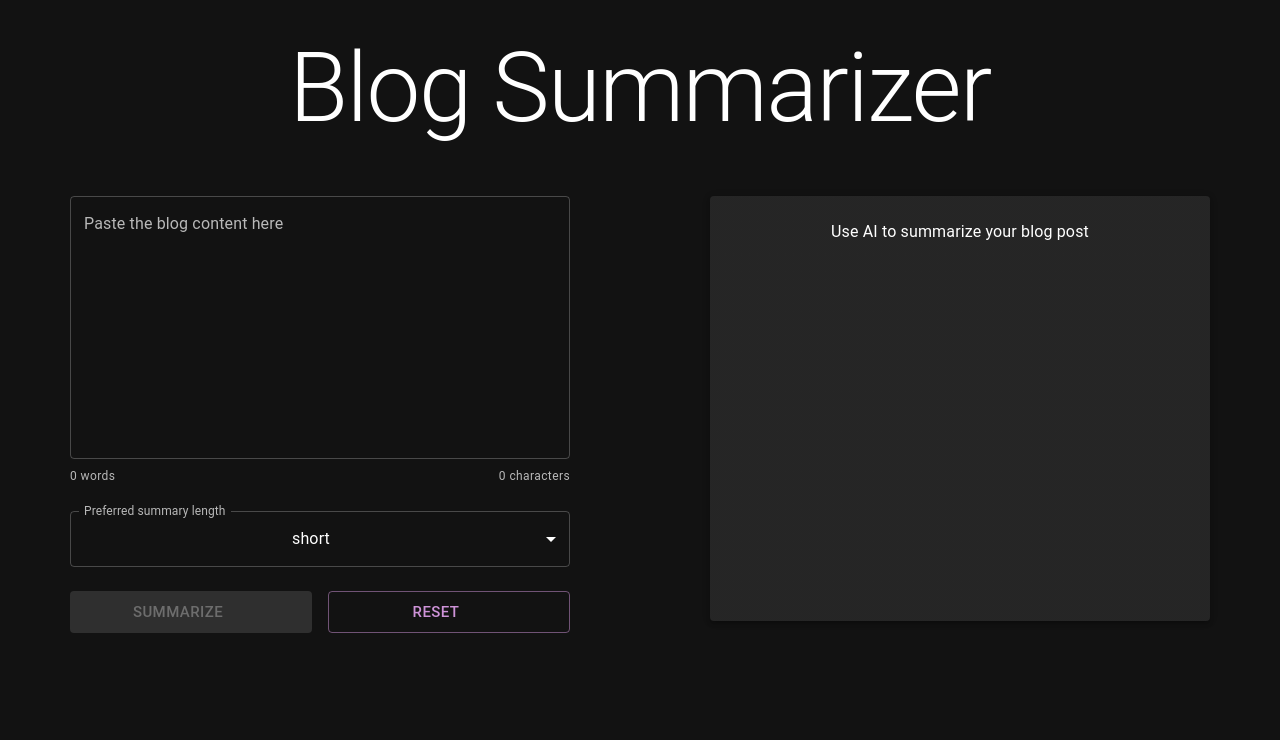
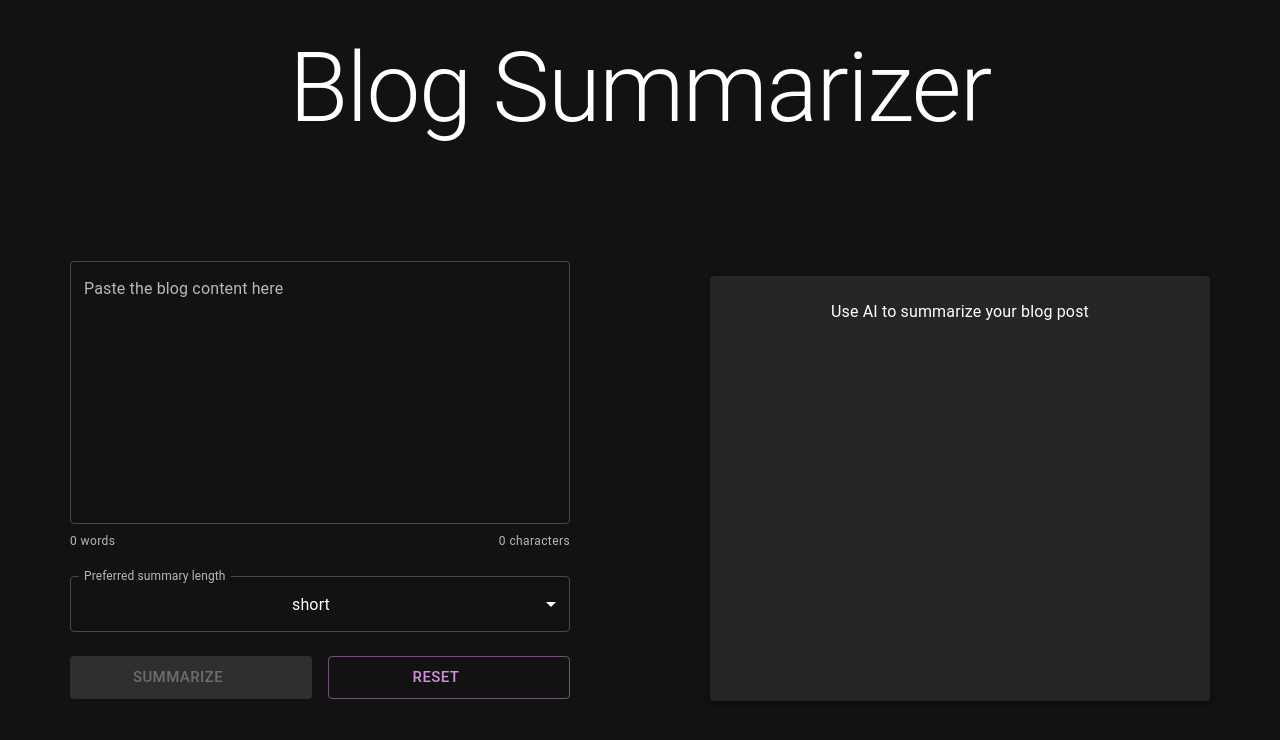
Before and after one commit to balayokesh/blog-summarizer, a React app in the folder frontend/: page / in a window 1280 px wide. Shown: the top 740 px of the page. Built offline with nearby package versions, Linux system fonts and the light colour scheme; some icons are missing; the HTML template or start-up script is replaced by a standard one.

Commit message:
Refactor layout styles for form and summary sections to improve alignment and spacing

```diff
--- a/frontend/src/App.css
+++ b/frontend/src/App.css
@@ -12,9 +12,10 @@
 .form-section, .summary-section {
   flex: 1;
   min-height: 300px;
-  margin-top: 20px;
   display: flex;
   justify-content: center;
+  align-items: center;
+  margin: auto;
 }
 
 .summary-section .MuiPaper-root {
```
